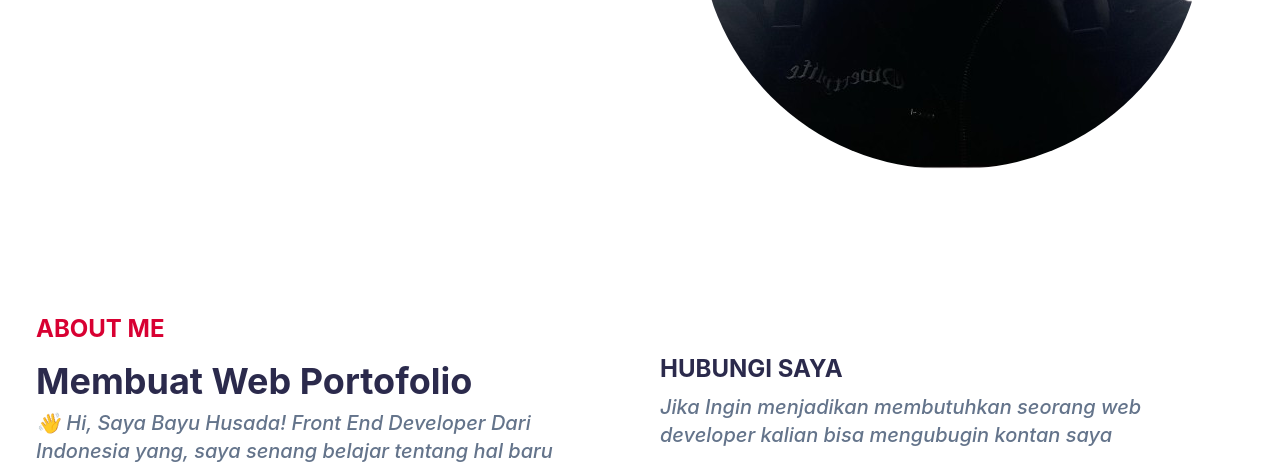
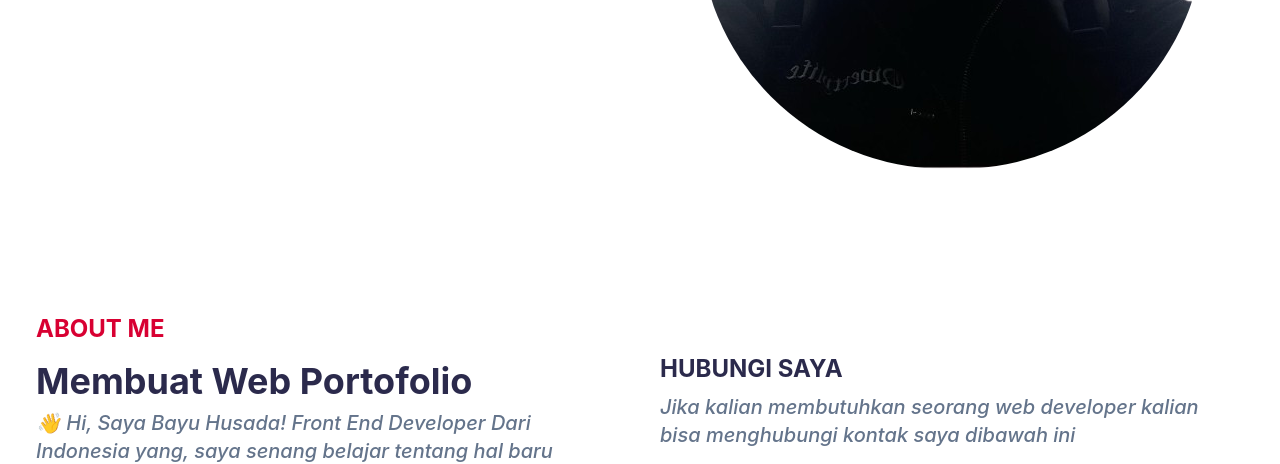
Before and after one commit to bayuhusada/porto-tailwindcss, a website: page index.html in a window 1280 px wide. Shown: the part 504-968 px from the top of the page. Drawn offline with Linux system fonts and the light colour scheme.

Commit message:
caange about

```diff
--- a/index.html
+++ b/index.html
@@ -82,7 +82,7 @@
           </div>
           <div class="w-full px-5 mb-10 lg:w-1/2 mt-10">
             <h3 class="font-bold text-secondary mb-2 uppercase text-xl lg:text-2xl">Hubungi Saya</h3>
-            <p class="font-medium italic text-slate-500 mb-5 max-w-xl lg:text-xl">Jika Ingin menjadikan membutuhkan seorang web developer kalian bisa mengubugin kontan saya</p>
+            <p class="font-medium italic text-slate-500 mb-5 max-w-xl lg:text-xl">Jika kalian membutuhkan seorang web developer kalian bisa menghubungi kontak saya dibawah ini</p>
             <div class="flex items-center">
               <!-- isntagram icon -->
               <a href="https://instagram.com/bay.u____" target="_blank" class="w-9 h-9 mr-3 rounded-full flex justify-center items-center border text-slate-500 border-slate-200 hover:border-primary hover:bg-primary hover:text-slate-50">
```
